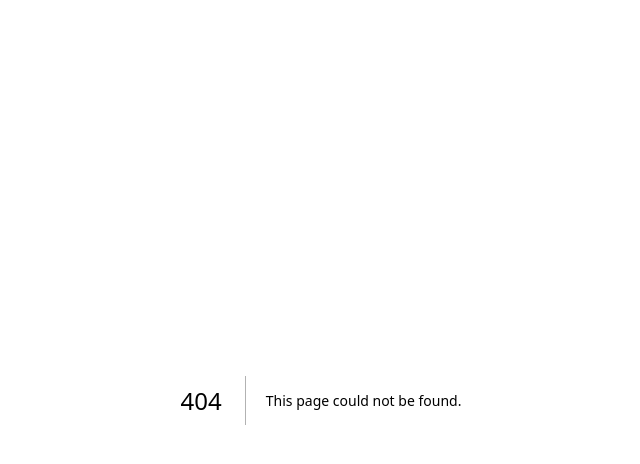
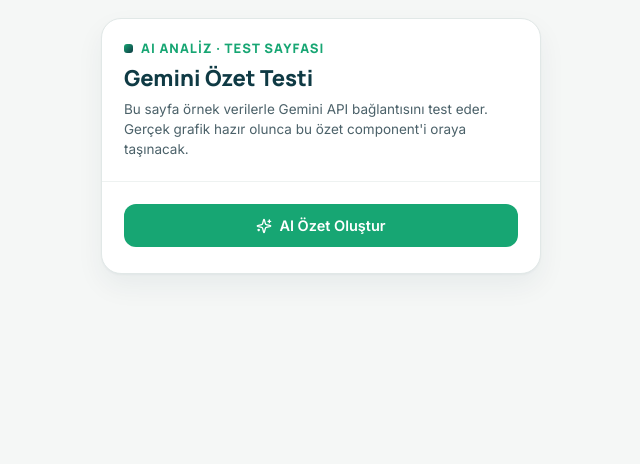
Before and after one commit to balcizehra/VeriNimet, a Next.js app: page /ai-test in a window 1280 px wide. Before the commit this address had no page. Shown: the top 464 px of the page, without its empty margins (319-959 px from the left). Built offline with nearby package versions, Linux system fonts and the light colour scheme.

Commit message:
work in process

```diff
--- a/package.json
+++ b/package.json
@@ -11,6 +11,7 @@
     "db:seed": "node prisma/seed.js"
   },
   "dependencies": {
+    "@google/genai": "^2.12.0",
     "@prisma/client": "^5.20.0",
     "bcryptjs": "^2.4.3",
     "cookie": "^0.6.0",
--- /dev/null
+++ b/pages/ai-test.js
@@ -0,0 +1,124 @@
+import React, { useState } from "react";
+import { Sparkles, Loader2 } from "lucide-react";
+import { S } from "../components/styles";
+
+// Elle girilmiş örnek veri — arkadaşının grafiği bitince,
+// bu sabit veri yerine gerçek `rapor` verisi (toplanti/ders) buraya bağlanacak.
+const ORNEK_TOPLANTI = [
+  { ad: "Adana Alparslan Türkeş Bilim ve Teknoloji Üniversitesi", katilim: 34 },
+  { ad: "Çukurova Üniversitesi", katilim: 21 },
+  { ad: "1. üniv", katilim: 12 },
+  { ad: "2.üniv", katilim: 15 },
+  { ad: "3.üniv", katilim: 17 },
+];
+
+const ORNEK_DERS = [
+  { ad: "Adana Alparslan Türkeş Bilim ve Teknoloji Üniversitesi", katilim: 14 },
+  { ad: "5.üniv", katilim: 6 },
+  { ad: "Çukurova Üniversitesi", katilim: 19 },
+];
+
+export default function AiTest() {
+  const [ozet, setOzet] = useState("");
+  const [yukleniyor, setYukleniyor] = useState(false);
+  const [hata, setHata] = useState("");
+
+  async function analizYap() {
+    setYukleniyor(true);
+    setHata("");
+    setOzet("");
+    try {
+      const res = await fetch("/api/analyze", {
+        method: "POST",
+        headers: { "Content-Type": "application/json" },
+        body: JSON.stringify({
+          toplanti: ORNEK_TOPLANTI,
+          ders: ORNEK_DERS,
+          city: "Adana",
+          birim: "Üniversite",
+          hafta: "2026-W29",
+        }),
+      });
+      const data = await res.json();
+      if (!res.ok) throw new Error(data.error || "Bilinmeyen hata");
+      setOzet(data.summary);
+    } catch (e) {
+      setHata(e.message);
+    } finally {
+      setYukleniyor(false);
+    }
+  }
+
+  return (
+    <div style={S.page}>
+      <div style={S.shell}>
+        <div style={{ padding: "20px 22px 16px", borderBottom: "1px solid #EEF2F1" }}>
+          <div style={S.brandRow}>
+            <div style={S.logoDot} />
+            <span style={{ ...S.brandText, color: "#17A673" }}>AI ANALİZ · TEST SAYFASI</span>
+          </div>
+          <div style={{ ...S.h1, marginTop: 8 }}>Gemini Özet Testi</div>
+          <div style={S.sub}>
+            Bu sayfa örnek verilerle Gemini API bağlantısını test eder. Gerçek grafik hazır olunca
+            bu özet component'i oraya taşınacak.
+          </div>
+        </div>
+
+        <div style={S.body}>
+          <button
+            style={{ ...S.primaryBtn, opacity: yukleniyor ? 0.7 : 1 }}
+            onClick={analizYap}
+            disabled={yukleniyor}
+          >
+            {yukleniyor ? <Loader2 size={16} className="spin" /> : <Sparkles size={16} />}
+            {yukleniyor ? "Analiz oluşturuluyor…" : "AI Özet Oluştur"}
+          </button>
+
+          {hata && <div style={S.errorBox}>{hata}</div>}
+
+          {ozet && (
+            <div
+              style={{
+                marginTop: 18,
+                padding: 16,
+                background: "linear-gradient(180deg,#FBFCFC,#F5F8F7)",
+                border: "1px solid #E1E8E7",
+                borderRadius: 14,
+                fontSize: 13.5,
+                lineHeight: 1.6,
+                color: "#0F3A44",
+              }}
+            >
+              <div
+                style={{
+                  display: "flex",
+                  alignItems: "center",
+                  gap: 6,
+                  fontSize: 11.5,
+                  fontWeight: 800,
+                  color: "#17A673",
+                  marginBottom: 8,
+                  textTransform: "uppercase",
+                  letterSpacing: "0.04em",
+                }}
+              >
+                <Sparkles size={13} /> AI Özet
+              </div>
+              {ozet}
+            </div>
+          )}
+        </div>
+      </div>
+
+      <style jsx global>{`
+        .spin {
+          animation: spin 1s linear infinite;
+        }
+        @keyframes spin {
+          from { transform: rotate(0deg); }
+          to { transform: rotate(360deg); }
+        }
+      `}</style>
+    </div>
+  );
+}
--- /dev/null
+++ b/pages/api/analyze.js
@@ -0,0 +1,49 @@
+import { GoogleGenAI } from "@google/genai";
+
+const ai = new GoogleGenAI({ apiKey: process.env.GEMINI_API_KEY });
+
+export default async function handler(req, res) {
+  if (req.method !== "POST") {
+    return res.status(405).json({ error: "Sadece POST kabul edilir." });
+  }
+
+  if (!process.env.GEMINI_API_KEY) {
+    return res.status(500).json({ error: "GEMINI_API_KEY tanımlı değil. .env dosyasını kontrol et." });
+  }
+
+  const { toplanti = [], ders = [], city = "", birim = "", hafta = "" } = req.body || {};
+
+  if (toplanti.length === 0 && ders.length === 0) {
+    return res.status(400).json({ error: "Analiz edilecek veri yok." });
+  }
+
+  try {
+    const prompt = `
+Sen bir sivil toplum kuruluşunun saha faaliyetlerini analiz eden bir asistansın.
+Aşağıda ${city || "belirtilmeyen il"} ilinin ${birim || "belirtilmeyen birim"} biriminden,
+${hafta || "belirtilmeyen hafta"} haftasına ait komisyon toplantısı ve haftalık ders verileri var.
+
+Komisyon Toplantıları (lokasyon adı ve katılımcı sayısı):
+${toplanti.map((t) => `- ${t.ad}: ${t.katilim} kişi`).join("\n") || "Veri yok"}
+
+Haftalık Dersler (lokasyon adı ve katılımcı sayısı):
+${ders.map((d) => `- ${d.ad}: ${d.katilim} kişi`).join("\n") || "Veri yok"}
+
+Bu verilere dayanarak kısa, net bir Türkçe özet yaz:
+- En yüksek ve en düşük katılımlı lokasyonları belirt
+- Genel bir eğilim veya dikkat çekici bir nokta varsa vurgula
+- Genel merkez koordinatörünün hızlıca karar alabilmesi için 3-4 cümleyi geçme
+- Madde işareti kullanma, akıcı bir paragraf yaz
+`.trim();
+
+   const response = await ai.models.generateContent({
+      model: "gemini-flash-latest",
+      contents: prompt,
+    });
+
+    return res.status(200).json({ summary: response.text });
+   } catch (err) {
+    console.error("Gemini analiz hatası:", err);
+    return res.status(500).json({ error: "Hata: " + (err?.message || String(err)) });
+  }
+}
--- a/styles/globals.css
+++ b/styles/globals.css
@@ -1,9 +1,43 @@
 @import url('https://fonts.googleapis.com/css2?family=Manrope:wght@500;700;800&family=Inter:wght@400;500;600&display=swap');
 
-* { box-sizing: border-box; }
-html, body { padding: 0; margin: 0; background: #F5F7F6; font-family: 'Inter', sans-serif; color: #0F3A44; }
-a { color: inherit; }
-button, input, select { font-family: inherit; }
+@tailwind base;
+@tailwind components;
+@tailwind utilities;
 
-.fade { animation: fadeIn .25s ease; }
-@keyframes fadeIn { from { opacity: 0; transform: translateY(6px); } to { opacity: 1; transform: translateY(0); } }
+* {
+  box-sizing: border-box;
+}
+
+html,
+body {
+  padding: 0;
+  margin: 0;
+  background: #F5F7F6;
+  font-family: 'Inter', sans-serif;
+  color: #0F3A44;
+}
+
+a {
+  color: inherit;
+}
+
+button,
+input,
+select {
+  font-family: inherit;
+}
+
+.fade {
+  animation: fadeIn 0.25s ease;
+}
+
+@keyframes fadeIn {
+  from {
+    opacity: 0;
+    transform: translateY(6px);
+  }
+  to {
+    opacity: 1;
+    transform: translateY(0);
+  }
+}
```
Also changed, not shown: 1 other file (tests, documents, lock files or other folders).
